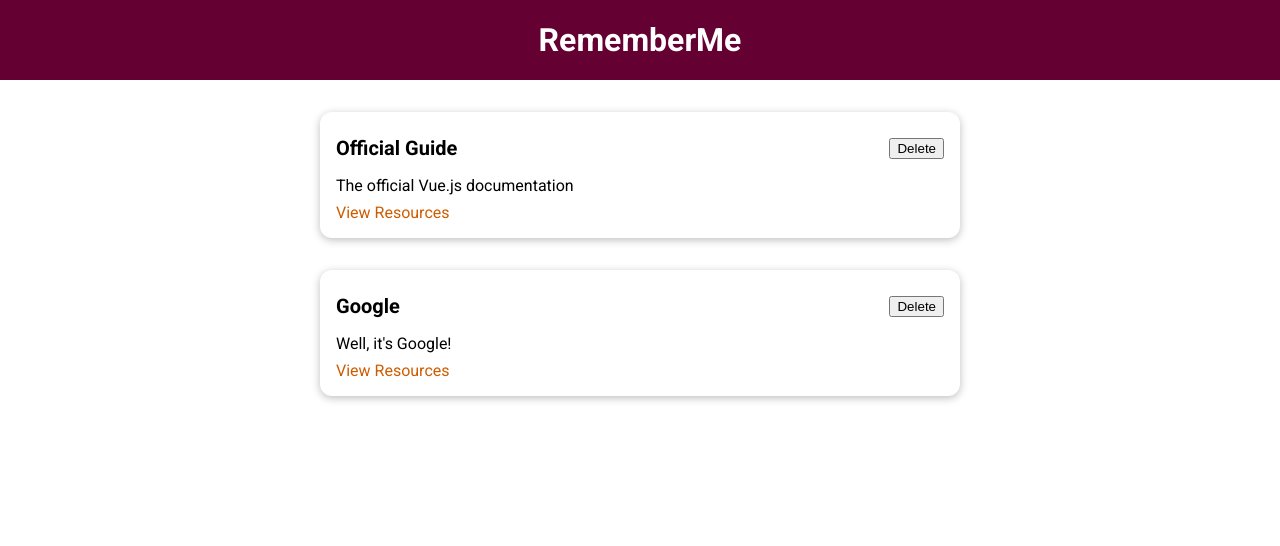
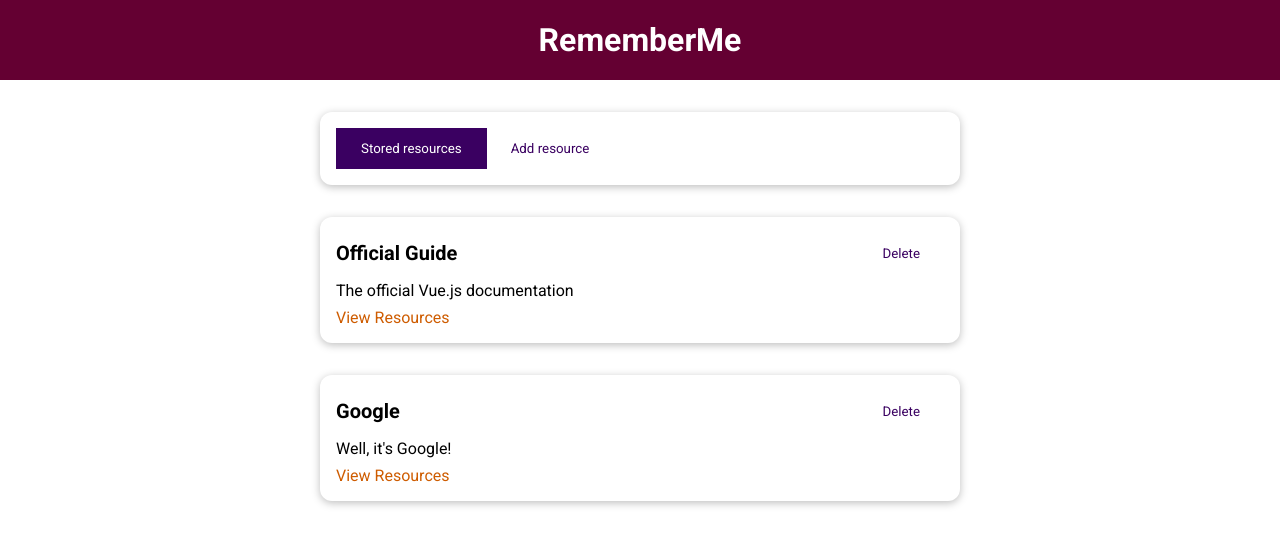
Before and after one commit to AndreaLupo/vue-10-learning-resources-app, a Vue app: page / in a window 1280 px wide. Shown: the top 546 px of the page. Built offline with nearby package versions, Linux system fonts and the light colour scheme.

Commit message:
Add button and tabber

```diff
--- a/src/App.vue
+++ b/src/App.vue
@@ -1,33 +1,20 @@
 <template>
   <the-header title="RememberMe"></the-header>
-  <StoredResources :resources="storedResources"></StoredResources>
+  <resources-tabber></resources-tabber>
 </template>
 
 <script>
-import StoredResources from './components/learningResources/StoredResources.vue';
 import TheHeader from './components/layouts/TheHeader.vue';
+import ResourcesTabber from './components/learningResources/ResourcesTabber.vue';
 
 export default {
     components: {
-        StoredResources,
-        TheHeader
+        TheHeader,
+        ResourcesTabber
     },
     data() {
         return {
-            storedResources: [
-                {
-                    id: 'official-guide',
-                    title: 'Official Guide',
-                    description: 'The official Vue.js documentation',
-                    link: 'https://vuejs.org'
-                },
-                {
-                    id: 'google',
-                    title: 'Google',
-                    description: 'Well, it\'s Google!',
-                    link: 'https://google.com'
-                }
-            ]
+
         }
     }
 }
--- /dev/null
+++ b/src/components/UI/BaseButton.vue
@@ -0,0 +1,39 @@
+<template>
+  <button :type="type" :class="mode">
+    <slot></slot>
+  </button>
+</template>
+
+<script>
+export default {
+    props: ['type', 'mode']
+}
+</script>
+
+<style scoped>
+button {
+  padding: 0.75rem 1.5rem;
+  font-family: inherit;
+  background-color: #3a0061;
+  border: 1px solid #3a0061;
+  color: white;
+  cursor: pointer;
+}
+
+button:hover,
+button:active {
+  background-color: #270041;
+  border-color: #270041;
+}
+
+.flat {
+  background-color: transparent;
+  color: #3a0061;
+  border: none;
+}
+
+.flat:hover,
+.flat:active {
+  background-color: #edd2ff;
+}
+</style>
--- /dev/null
+++ b/src/components/learningResources/AddResource.vue
@@ -0,0 +1,13 @@
+<template>
+  <h2>Add Resource</h2>
+</template>
+
+<script>
+export default {
+
+}
+</script>
+
+<style>
+
+</style>
--- a/src/components/learningResources/LearningResource.vue
+++ b/src/components/learningResources/LearningResource.vue
@@ -3,7 +3,7 @@
     <base-card>
       <header>
           <h3>{{title}}</h3>
-          <button>Delete</button>
+          <base-button mode="flat">Delete</base-button>
       </header>
       <p>{{description}}</p>
       <nav>
--- /dev/null
+++ b/src/components/learningResources/ResourcesTabber.vue
@@ -0,0 +1,66 @@
+<template>
+  <base-card>
+    <base-button @click="selectTab('stored-resources')" :mode="storedResButtonMode">
+        Stored resources
+    </base-button>
+    <base-button @click="selectTab('add-resource')" :mode="addResButtonMode">
+        Add resource
+    </base-button>
+  </base-card>
+  <component :is="selectedTab"></component>
+</template>
+
+<script>
+import StoredResources from './StoredResources.vue';
+import AddResource from './AddResource.vue';
+
+export default {
+  components: {
+    StoredResources,
+    AddResource
+  },
+  data() {
+    return {
+        // equals to the tag of the component I want to show within component tag
+        selectedTab: 'stored-resources',
+        storedResources: [
+            {
+                id: 'official-guide',
+                title: 'Official Guide',
+                description: 'The official Vue.js documentation',
+                link: 'https://vuejs.org'
+            },
+            {
+                id: 'google',
+                title: 'Google',
+                description: 'Well, it\'s Google!',
+                link: 'https://google.com'
+            }
+        ]
+    };
+  },
+  provide() {
+    return {
+        resources: this.storedResources
+    };
+  },
+  computed: {
+    storedResButtonMode() {
+        return this.selectedTab === 'stored-resources' ? null : 'flat';
+    },
+    addResButtonMode() {
+        return this.selectedTab === 'add-resource' ? null : 'flat';
+    }
+  },
+  methods: {
+    selectTab(tab) {
+        this.selectedTab = tab;
+    }
+
+  }
+}
+</script>
+
+<style>
+
+</style>
--- a/src/components/learningResources/StoredResources.vue
+++ b/src/components/learningResources/StoredResources.vue
@@ -12,7 +12,7 @@
     components: {
         LearningResource
     },
-    props: ['resources']
+    inject: ['resources']
 }
 </script>
 
--- a/src/main.js
+++ b/src/main.js
@@ -1,9 +1,10 @@
 import { createApp } from 'vue';
 import App from './App.vue';
 import BaseCard from './components/UI/BaseCard.vue';
-
+import BaseButton from './components/UI/BaseButton.vue';
 const app = createApp(App);
 
 app.component('base-card', BaseCard);
+app.component('base-button', BaseButton);
 
 app.mount('#app');
```
Also changed, not shown: 1 other file (tests, documents, lock files or other folders).
